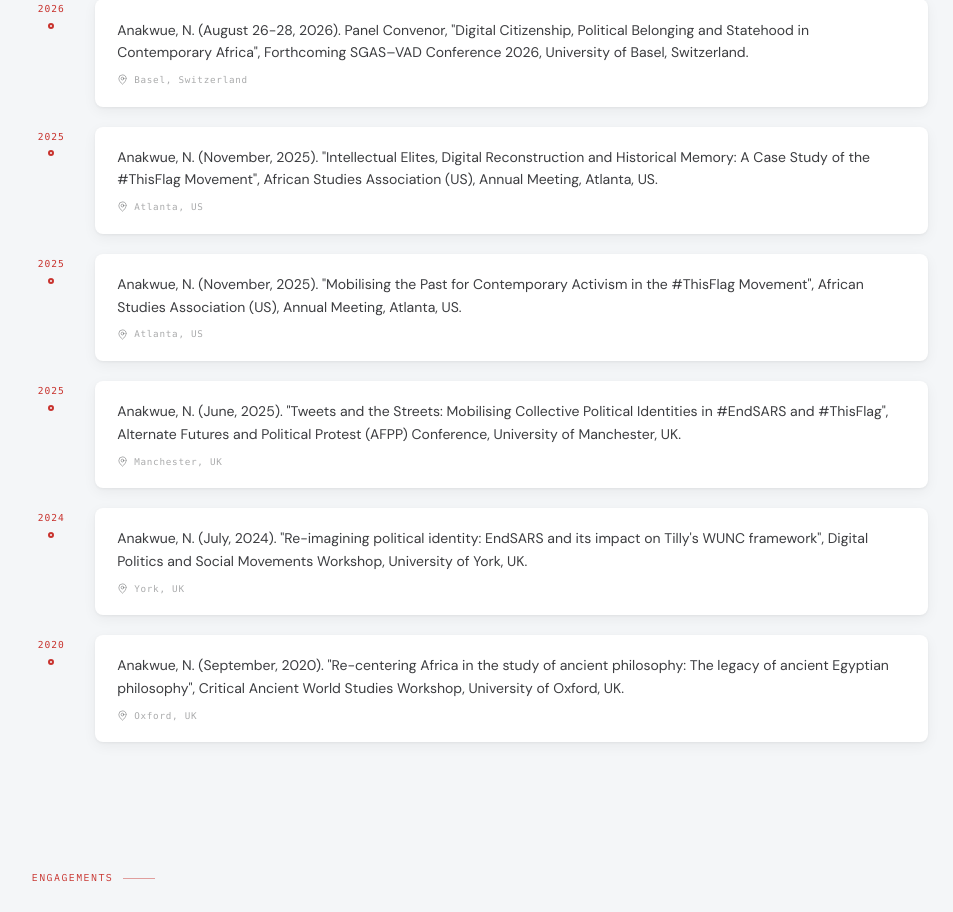
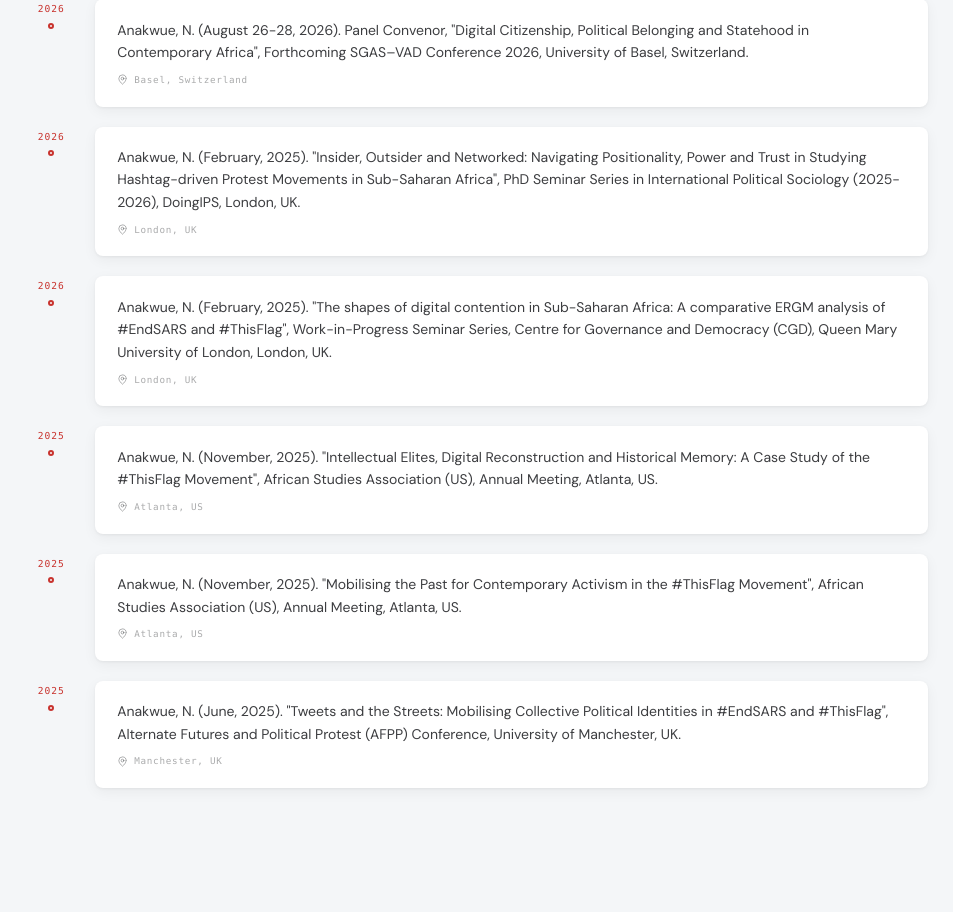
Before and after one commit to Nickybert/nickybert.github.io, a React (Vite) app: page / in a window 1280 px wide. Shown: the part 4040-4952 px from the top of the page, without its empty margins (45-998 px from the left). Built offline with nearby package versions, Linux system fonts and the light colour scheme; a web font is replaced by a local one.

Commit message:
Update Conferences.tsx

```diff
--- a/src/sections/Conferences.tsx
+++ b/src/sections/Conferences.tsx
@@ -5,6 +5,16 @@ const conferences = [
     citation: 'Anakwue, N. (August 26-28, 2026). Panel Convenor, "Digital Citizenship, Political Belonging and Statehood in Contemporary Africa", Forthcoming SGAS–VAD Conference 2026, University of Basel, Switzerland.',
     year: '2026',
     location: 'Basel, Switzerland',
+  },
+  {
+    citation: 'Anakwue, N. (February, 2025). "Insider, Outsider and Networked: Navigating Positionality, Power and Trust in Studying Hashtag-driven Protest Movements in Sub-Saharan Africa", PhD Seminar Series in International Political Sociology (2025-2026), DoingIPS, London, UK.',
+    year: '2026',
+    location: 'London, UK',
+  },
+  {
+    citation: 'Anakwue, N. (February, 2025). "The shapes of digital contention in Sub-Saharan Africa: A comparative ERGM analysis of #EndSARS and #ThisFlag", Work-in-Progress Seminar Series, Centre for Governance and Democracy (CGD), Queen Mary University of London, London, UK.',
+    year: '2026',
+    location: 'London, UK',
   },
   {
     citation: 'Anakwue, N. (November, 2025). "Intellectual Elites, Digital Reconstruction and Historical Memory: A Case Study of the #ThisFlag Movement", African Studies Association (US), Annual Meeting, Atlanta, US.',
```
